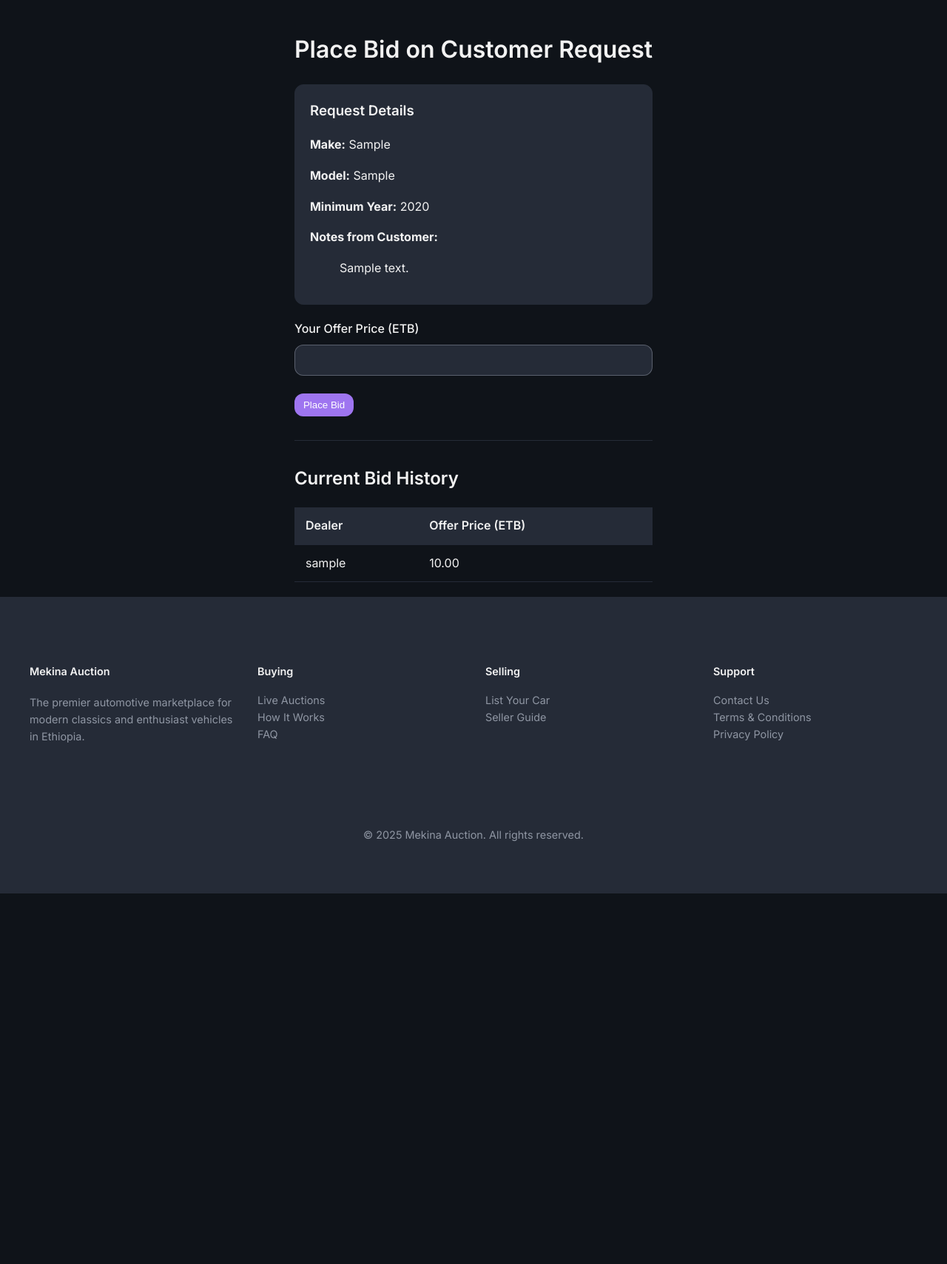
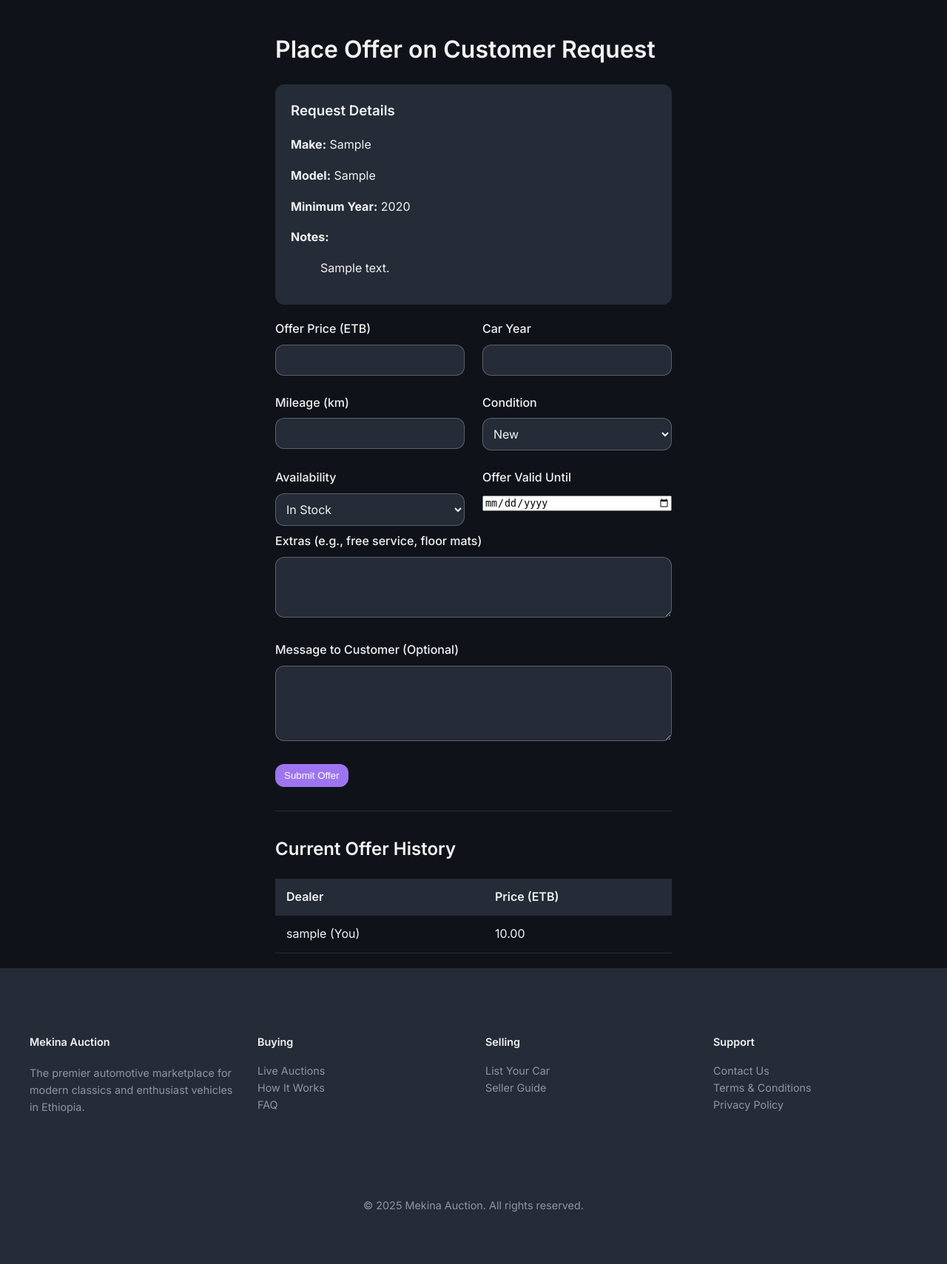
Before and after one commit to amenelu/mekina, a Flask app: page /dealer/request/1/bid in a window 1280 px wide. Shown: the part 63-1772 px from the top of the page at 74% size. Before the commit the page ends 1271 px from the top, so only its background shows below. Run offline with Flask 3, Linux system fonts and the light colour scheme; a user stored in the database is signed in; tables that the repository leaves empty hold one stand-in row (values such as "Sample post").

Commit message:
feat: Implement detailed dealer offers and enhance login flow
This commit introduces a major enhancement to the dealer bidding system, allowing for detailed, multi-field offers. It also improves the user experience for dealers upon login and fixes several underlying bugs.

### Features

-   **Detailed Dealer Offers:**
    -   Dealers can now submit comprehensive offers including car year, mileage, condition, availability, offer validity, extras, and a custom message.
    -   The `DealerBid` model has been expanded to store this new information.
    -   The dealer bidding form (`place_dealer_bid.html`) and the corresponding `DealerBidForm` have been updated with the new fields.
    -   The customer's request detail page (`request_detail.html`) is redesigned to display these rich offers in a clear, card-based layout.

-   **Enhanced Login Flow:**
    -   The login process now uses the user's email address instead of their username for authentication.
    -   Upon successful login, users with the 'dealer' role are automatically redirected to the dealer dashboard for a more streamlined workflow.

### Fixes & Refactoring

-   **Database Migrations:**
    -   Resolves a circular import error by ensuring all models import the `db` instance from `models/__init__.py`.
    -   Corrects a `NoReferencedTableError` during migrations by fixing the `ForeignKey` in `DealerBid` to point to the correct `car_requests` table name.
    -   Adds all models to `models/__init__.py` to ensure Alembic can detect all tables and relationships correctly.

-   **Models:**
    -   Adds a new `DealerBidImage` model to lay the groundwork for allowing dealers to upload images with their offers in the future.

```diff
--- a/car-auction-mvp/models/bid.py
+++ b/car-auction-mvp/models/bid.py
@@ -1,5 +1,5 @@
 from datetime import datetime
-from app import db
+from . import db
 
 class Bid(db.Model):
     id = db.Column(db.Integer, primary_key=True)
--- a/car-auction-mvp/routes/dealer.py
+++ b/car-auction-mvp/routes/dealer.py
@@ -9,8 +9,8 @@ from models import db
 from functools import wraps
 from datetime import datetime
 from flask_wtf import FlaskForm
-from wtforms import FloatField, SubmitField
-from wtforms.validators import DataRequired, NumberRange
+from wtforms import StringField, IntegerField, TextAreaField, SelectField, DateField, FloatField, SubmitField
+from wtforms.validators import DataRequired, NumberRange, Optional, Length
 
 dealer_bp = Blueprint('dealer', __name__, url_prefix='/dealer')
 
@@ -26,8 +26,15 @@ def dealer_required(f):
     return decorated_function
 
 class DealerBidForm(FlaskForm):
-    price = FloatField('Your Offer Price (ETB)', validators=[DataRequired(), NumberRange(min=1)])
-    submit = SubmitField('Place Bid')
+    price = FloatField('Offer Price (ETB)', validators=[DataRequired(), NumberRange(min=1)])
+    car_year = IntegerField('Car Year', validators=[DataRequired(), NumberRange(min=1900, max=datetime.now().year + 1)])
+    mileage = IntegerField('Mileage (km)', validators=[DataRequired(), NumberRange(min=0)])
+    condition = SelectField('Condition', choices=[('New', 'New'), ('Used', 'Used')], validators=[DataRequired()])
+    availability = SelectField('Availability', choices=[('In Stock', 'In Stock'), ('Available on Order', 'Available on Order')], validators=[DataRequired()])
+    valid_until = DateField('Offer Valid Until', format='%Y-%m-%d', validators=[DataRequired()])
+    extras = TextAreaField('Extras (e.g., free service, floor mats)', validators=[Optional(), Length(max=500)])
+    message = TextAreaField('Message to Customer (Optional)', validators=[Optional(), Length(max=1000)])
+    submit = SubmitField('Submit Offer')
 
 @dealer_bp.route('/dashboard')
 @login_required
@@ -67,12 +74,19 @@ def place_bid(request_id):
     if form.validate_on_submit():
         new_bid = DealerBid(
             price=form.price.data,
+            car_year=form.car_year.data,
+            mileage=form.mileage.data,
+            condition=form.condition.data,
+            availability=form.availability.data,
+            valid_until=form.valid_until.data,
+            extras=form.extras.data,
+            message=form.message.data,
             dealer_id=current_user.id,
             request_id=car_request.id
         )
         db.session.add(new_bid)
         db.session.commit()
-        flash(f'Your bid of {form.price.data:,.2f} ETB has been placed successfully!', 'success')
+        flash(f'Your offer of {form.price.data:,.2f} ETB has been sent to the customer!', 'success')
         return redirect(url_for('dealer.dashboard'))
 
     return render_template('place_dealer_bid.html', form=form, car_request=car_request, bids=existing_bids)
--- a/car-auction-mvp/templates/place_dealer_bid.html
+++ b/car-auction-mvp/templates/place_dealer_bid.html
@@ -1,45 +1,80 @@
 {% extends "base.html" %}
 
-{% block title %}Place Bid on Request{% endblock %}
+{% block title %}Place Offer on Request{% endblock %}
 
 {% block content %}
-    <h1>Place Bid on Customer Request</h1>
+    <h1>Place Offer on Customer Request</h1>
 
     <div class="question-context">
         <h3>Request Details</h3>
         <p><strong>Make:</strong> {{ car_request.make or 'Any' }}</p>
         <p><strong>Model:</strong> {{ car_request.model or 'Any' }}</p>
         <p><strong>Minimum Year:</strong> {{ car_request.min_year or 'Any' }}</p>
-        <p><strong>Notes from Customer:</strong></p>
+        <p><strong>Notes:</strong></p>
         <blockquote>{{ car_request.notes or 'None' }}</blockquote>
     </div>
 
     <form method="POST" action="">
         {{ form.hidden_tag() }}
+        <div class="form-grid two-columns">
+            <div class="form-group">
+                {{ form.price.label }}
+                {{ form.price() }}
+                {% for error in form.price.errors %}<div class="form-error">{{ error }}</div>{% endfor %}
+            </div>
+            <div class="form-group">
+                {{ form.car_year.label }}
+                {{ form.car_year() }}
+                {% for error in form.car_year.errors %}<div class="form-error">{{ error }}</div>{% endfor %}
+            </div>
+            <div class="form-group">
+                {{ form.mileage.label }}
+                {{ form.mileage() }}
+                {% for error in form.mileage.errors %}<div class="form-error">{{ error }}</div>{% endfor %}
+            </div>
+            <div class="form-group">
+                {{ form.condition.label }}
+                {{ form.condition() }}
+                {% for error in form.condition.errors %}<div class="form-error">{{ error }}</div>{% endfor %}
+            </div>
+            <div class="form-group">
+                {{ form.availability.label }}
+                {{ form.availability() }}
+                {% for error in form.availability.errors %}<div class="form-error">{{ error }}</div>{% endfor %}
+            </div>
+            <div class="form-group">
+                {{ form.valid_until.label }}
+                {{ form.valid_until(placeholder='YYYY-MM-DD') }}
+                {% for error in form.valid_until.errors %}<div class="form-error">{{ error }}</div>{% endfor %}
+            </div>
+        </div>
         <div class="form-group">
-            {{ form.price.label }}
-            {{ form.price() }}
-            {% for error in form.price.errors %}<div class="form-error">{{ error }}</div>{% endfor %}
+            {{ form.extras.label }}
+            {{ form.extras(rows=3) }}
+            {% for error in form.extras.errors %}<div class="form-error">{{ error }}</div>{% endfor %}
         </div>
-        <p>
-            {{ form.submit(class='btn approve') }}
-        </p>
+        <div class="form-group">
+            {{ form.message.label }}
+            {{ form.message(rows=4) }}
+            {% for error in form.message.errors %}<div class="form-error">{{ error }}</div>{% endfor %}
+        </div>
+        {{ form.submit(class='btn approve') }}
     </form>
 
     {% if bids %}
     <hr>
-    <h2>Current Bid History</h2>
+    <h2>Current Offer History</h2>
     <table>
         <thead>
             <tr>
                 <th>Dealer</th>
-                <th>Offer Price (ETB)</th>
+                <th>Price (ETB)</th>
             </tr>
         </thead>
         <tbody>
             {% for bid in bids %}
             <tr>
-                <td>{{ bid.dealer.username }}</td>
+                <td>{{ bid.dealer.username }} {% if bid.dealer_id == current_user.id %}(You){% endif %}</td>
                 <td>{{ '{:,.2f}'.format(bid.price) }}</td>
             </tr>
             {% endfor %}
```
Also changed, not shown: car-auction-mvp/migrations/versions/0d624a270d06_add_detailed_fields_to_dealer_bids.py (added, +69 -0 lines), car-auction-mvp/models/__init__.py (+14 -0 lines), car-auction-mvp/models/dealer_bid.py (+14 -6 lines), car-auction-mvp/models/dealer_bid_image.py (added, +10 -0 lines), car-auction-mvp/routes/auth.py (+38 -37 lines), car-auction-mvp/templates/request_detail.html (+47 -30 lines), car-auction-mvp/instance/database.db.
